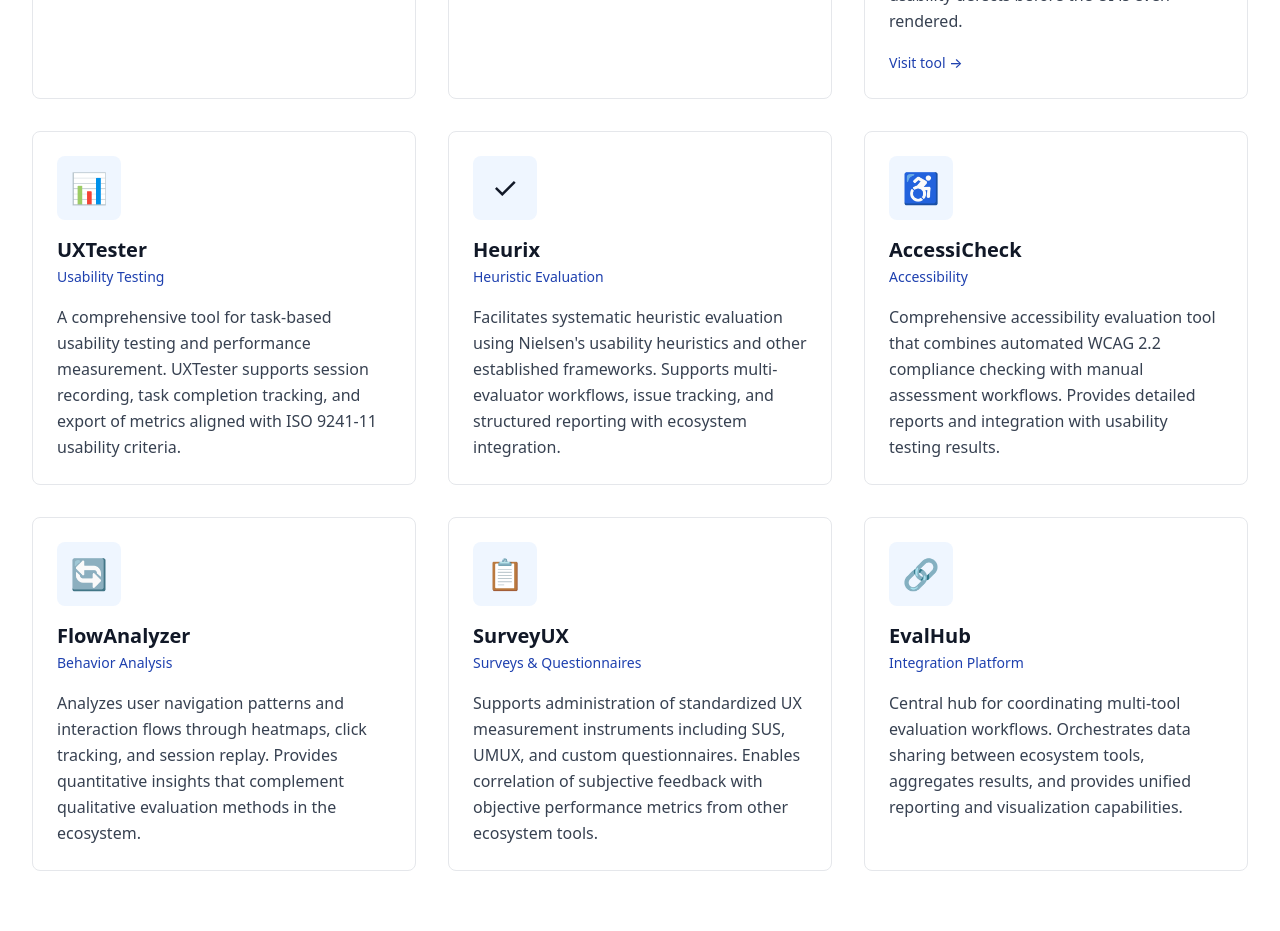
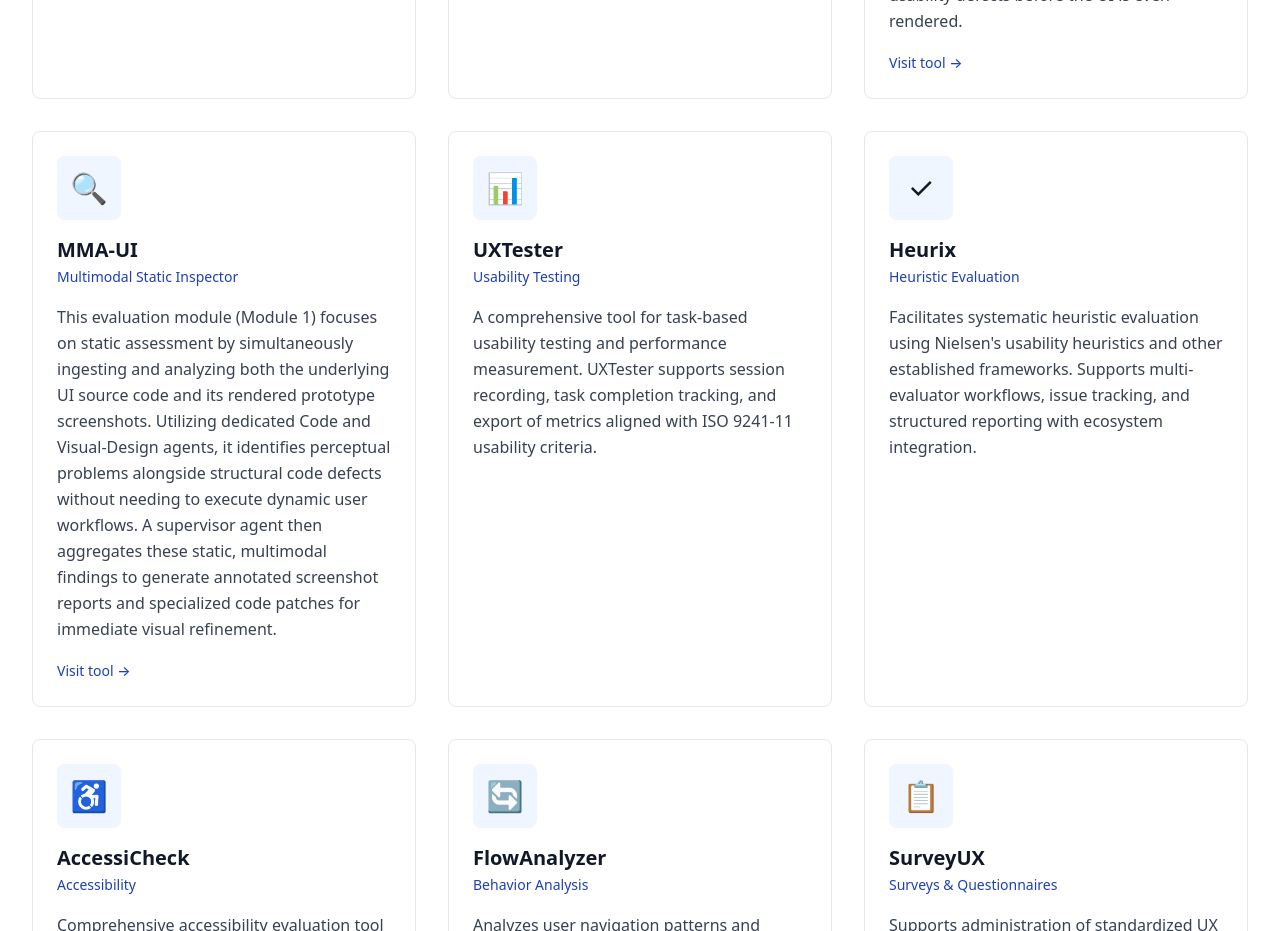
Before and after one commit to mohamedsemah/S-UXE-s, a Next.js app: page /tools in a window 1280 px wide. Shown: the part 820-1751 px from the top of the page. Built offline with nearby package versions, Linux system fonts and the light colour scheme.

Commit message:
Add MMA-UI (Multimodal Static Inspector) tool link

```diff
--- a/app/tools/page.tsx
+++ b/app/tools/page.tsx
@@ -27,6 +27,13 @@ const tools = [
     description: 'Operating directly within a developer\'s IDE as a VS Code plugin, this tool shifts usability testing left by continuously evaluating live UI source code during the active coding phase. It dynamically translates project briefs and mandated standards into a machine-readable design guide, which a supervisor agent uses to flag code-level usability violations. The system then orchestrates specialized recommender agents to deliver real-time, in-situ code patches and compliant snippets, preventing usability defects before the UI is even rendered.',
     icon: '⚡',
     url: 'https://github.com/rezmeplz/M-CAUE',
+  },
+  {
+    name: 'MMA-UI',
+    category: 'Multimodal Static Inspector',
+    description: 'This evaluation module (Module 1) focuses on static assessment by simultaneously ingesting and analyzing both the underlying UI source code and its rendered prototype screenshots. Utilizing dedicated Code and Visual-Design agents, it identifies perceptual problems alongside structural code defects without needing to execute dynamic user workflows. A supervisor agent then aggregates these static, multimodal findings to generate annotated screenshot reports and specialized code patches for immediate visual refinement.',
+    icon: '🔍',
+    url: 'https://github.com/rezmeplz/MultiModelAgent-UI',
   },
   {
     name: 'UXTester',
```
